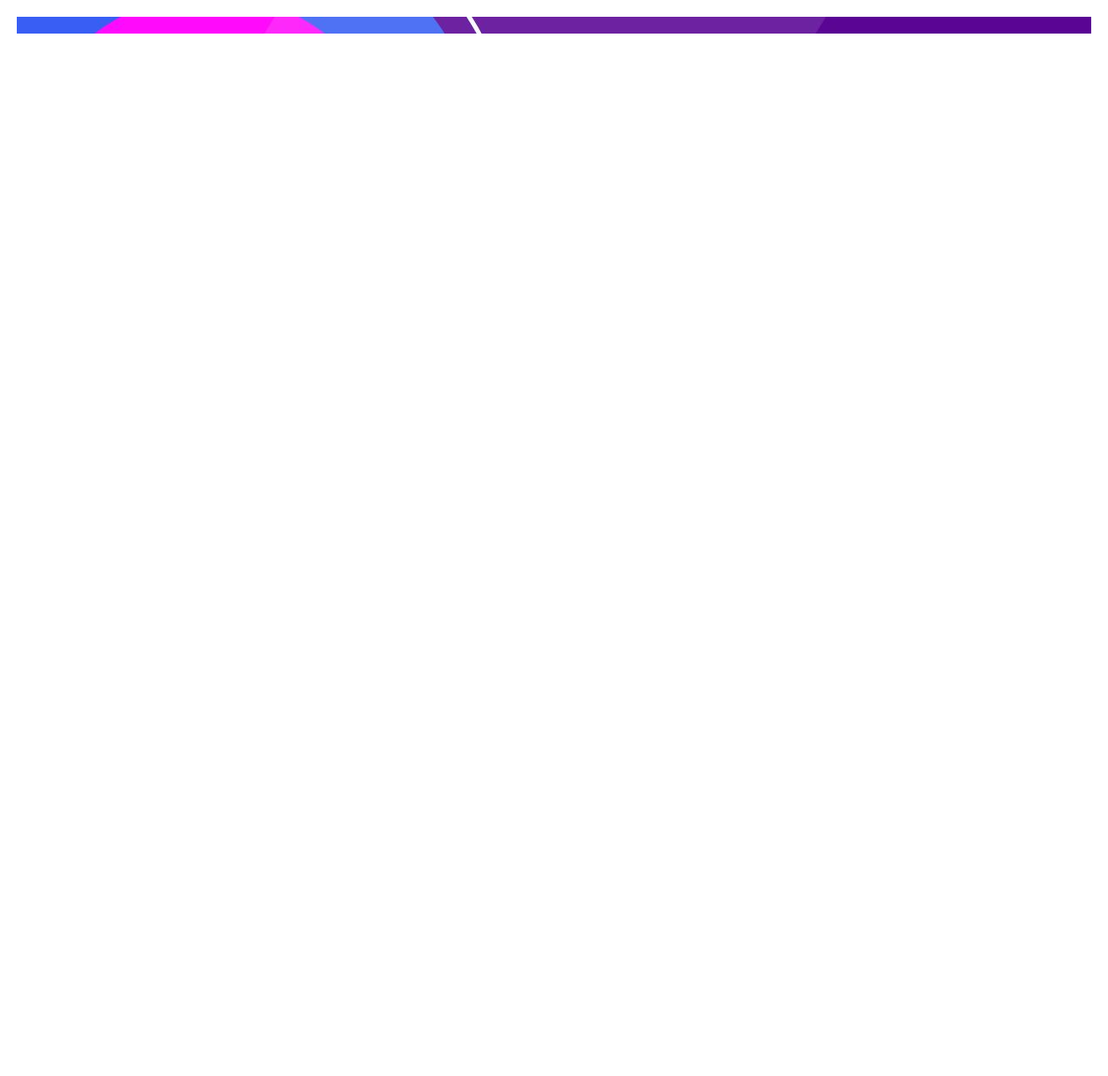
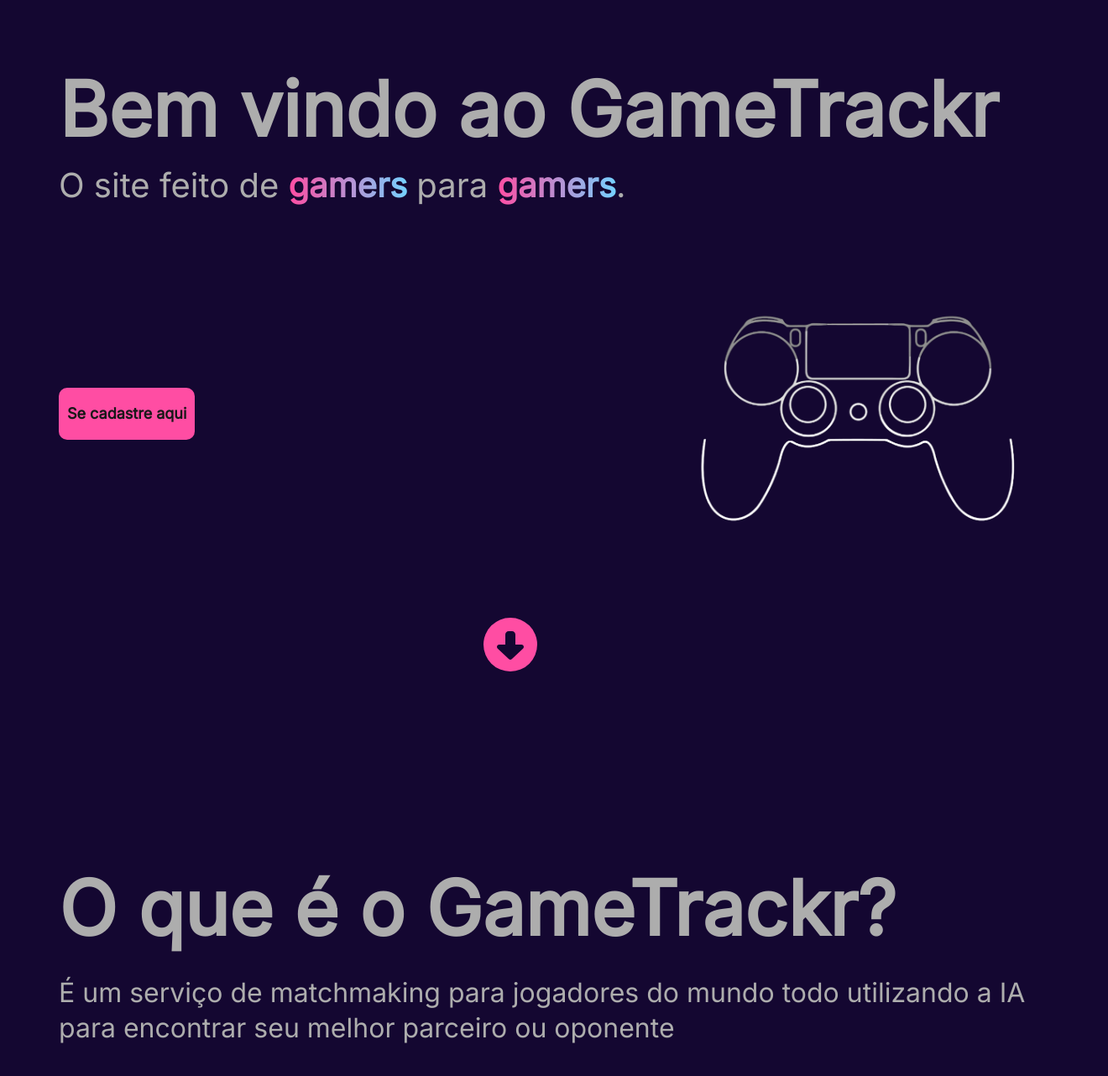
Before and after one commit to trawman/Gametrackr, a website: page initial.html in a window 1280 px wide. Shown: the whole page at 84% size, 1320 px wide, since content can reach past the window. Before the commit the page ends 800 px from the top, so only its background shows below. Drawn offline with nearby package versions, Linux system fonts and the light colour scheme.

Commit message:
melhoria do site inicial e inserção nao funcional da animacao entre paginas

```diff
--- a/MediaQuery.css
+++ b/MediaQuery.css
@@ -1,6 +1,6 @@
 body {
-    font-family: 'Roboto', sans-serif;
-    background-color: #ddddda;
+  font-family: 'Inter', sans-serif;
+  background-color: #ddddda;
   }
 
   .container{
--- a/initial.css
+++ b/initial.css
@@ -1,24 +1,103 @@
 body {
-      font-family: Arial, sans-serif;
+      font-family: 'Inter', sans-serif;
       margin: 0;
       padding: 0;
+      background-color: #140731;
+
     }
 
     .container {
       width: 100%;
-      margin: 0 auto;
-      padding: 20px;
     }
 
-    #header {
-      background-image: url(imagens/back.jpeg);
-      padding: 10px;
-      height: max-content;
+    .container{
+      top: 0;
+      height: 200px;
+
     }
 
-    @media only screen and (max-width: 600px) {
-      .container {
-        padding: 10px;
-      }
+
+     h1.grey{
+      position: absolute;
+      margin-top: 110px;
+      margin-left: 70px;
+      font-style: normal;
+      font-weight: 600;
+      font-size: 90px;
+      line-height: 42px;
+      color: #adadad;
+    }
+
+    p.color{
+      margin-top: 200px;
+      margin-left: 70px;
+      font-style: normal;
+      font-weight: 500;
+      font-size: 40px;
+      line-height: 42px;
+      color: #adadad;
+    }
+
+    b.color{
+      background-image: linear-gradient(to right, #ff4da3, #75d1ff);
+      background-clip: text;
+      -webkit-background-clip: text;
+      -webkit-text-fill-color: transparent;
+      color: black;
+    }
+
+    .container{
+      height: 500px;
+      width: 100%;
+      display: grid;
+    }
+
+    p.gray{
+      position: absolute;
+      margin-top: 180px;
+      margin-left: 70px;
+      font-style: normal;
+      font-weight: 600;
+      font-size: 18px;
+      line-height: 42px;
+      color: #181818;
+      background-color: #ff4da3;
+      padding: 10px;
+      border-radius: 10px;
+    }
+
+
+    .jst{
+      width: 40%;
+      justify-self: end;
 
     }
+
+    .seta{
+      width: 5%;
+      position: absolute;
+      right: 50%;
+      bottom: 0%;
+    }
+
+    p.white{
+      position: absolute;
+      margin-top: 380px;
+      margin-left: 70px;
+      font-style: normal;
+      font-weight: 500;
+      font-size: 32px;
+      line-height: 42px;
+      color: #adadad;
+    }
+
+    h1.gray{
+      position: absolute;
+      margin-left: 70px;
+      margin-top: 280px;
+      font-style: normal;
+      font-weight: 600;
+      font-size: 90px;
+      line-height: 42px;
+      color: #adadad;
+    }
--- a/initial.html
+++ b/initial.html
@@ -5,10 +5,10 @@
     <meta http-equiv="X-UA-Compatible" content="IE=edge">
     <meta name="viewport" content="width=device-width, initial-scale=1.0">
 
-
+    <script src="https://unpkg.com/scrollreveal"></script>
     <link rel="preconnect" href="https://fonts.googleapis.com">
     <link rel="preconnect" href="https://fonts.gstatic.com" crossorigin>
-    <link href="https://fonts.googleapis.com/css2?family=Roboto+Mono&display=swap" rel="stylesheet">
+    <link href="https://fonts.googleapis.com/css2?family=Inter&display=swap" rel="stylesheet">
     <link rel="shortcut icon" href="imagens/favicon.ico" type="image/x-icon">
     <link rel="stylesheet" href="initial.css">
     <title>GameTrackr</title>
@@ -17,7 +17,21 @@
 <body>
 
 <div class="container">
+
     <div id="header">
+        <h1 class="grey">Bem vindo ao GameTrackr</h1>
+        <p class="color">O site feito de <b class="color">gamers</b> para <b class="color">gamers</b>.</p>
+    </div>
+
+    <div class="container">
+        <a href="login.html"><p class="gray">Se cadastre aqui</p></a>
+        <img class="jst" src="imagens/joystick.png">
+        <a href="#bottom"><img class="seta" src="imagens/seta.svg"></a>
+    </div>
+
+    <div class="container" id="bottom">
+        <h1 class="gray"> O que é o GameTrackr?</h1>
+        <p class="white">É um serviço de matchmaking para jogadores do mundo todo utilizando a IA para encontrar seu melhor parceiro ou oponente</p>
     </div>
 </div>
 
--- a/lolSearch.css
+++ b/lolSearch.css
@@ -3,7 +3,7 @@ body {
     justify-content: center;
     align-items: center;
     height: 85vh;
-    font-family: 'Roboto Mono', monospace;
+    font-family: 'Inter', sans-serif;
     margin: 0;
     padding: 0;
 }
--- a/package.json
+++ b/package.json
@@ -5,6 +5,7 @@
   "main": "server.js",
   "dependencies": {
     "accepts": "^1.3.8",
+    "animate.css": "^4.1.1",
     "array-flatten": "^1.1.1",
     "body-parser": "^1.20.1",
     "bytes": "^3.1.2",
--- a/privacy.css
+++ b/privacy.css
@@ -5,7 +5,7 @@ body {
     margin-left: 20px;
     margin-right: 20px;
     background-color: #f5f5f0;
-    font-family: 'Roboto', sans-serif;
+    font-family: 'Inter', sans-serif;
 }
 
 .content {
```
Also changed, not shown: Index.html (+1 -1 lines), login.html (+8 -0 lines), lolSearch.html (+1 -1 lines), privacy.html (+1 -1 lines), rolagem.js (added, +7 -0 lines), imagens/joystick.png (added), imagens/seta.svg (added), 1 other file.
